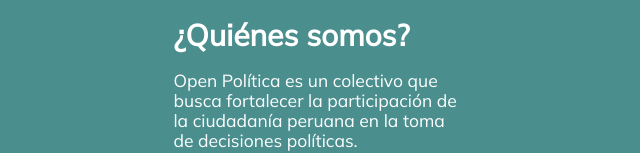
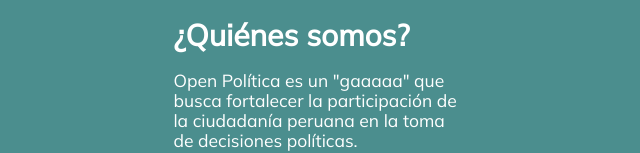
Before and after one commit to openpolitica/openpolitica.com, a website: page index.html in a window 1280 px wide. Shown: the part 627-780 px from the top of the page, 51-691 px from the left. Drawn offline with nearby package versions, Linux system fonts and the light colour scheme.

Commit message:
Update index.html

```diff
--- a/index.html
+++ b/index.html
@@ -25,7 +25,7 @@
       <div class="about-us bubble">
         <h4>¿Quiénes somos?</h4>
         <p>
-          Open Política es un colectivo que busca fortalecer la participación de la ciudadanía
+          Open Política es un "gaaaaa" que busca fortalecer la participación de la ciudadanía
           peruana en la toma de decisiones políticas.
         </p>
       </div>
```
